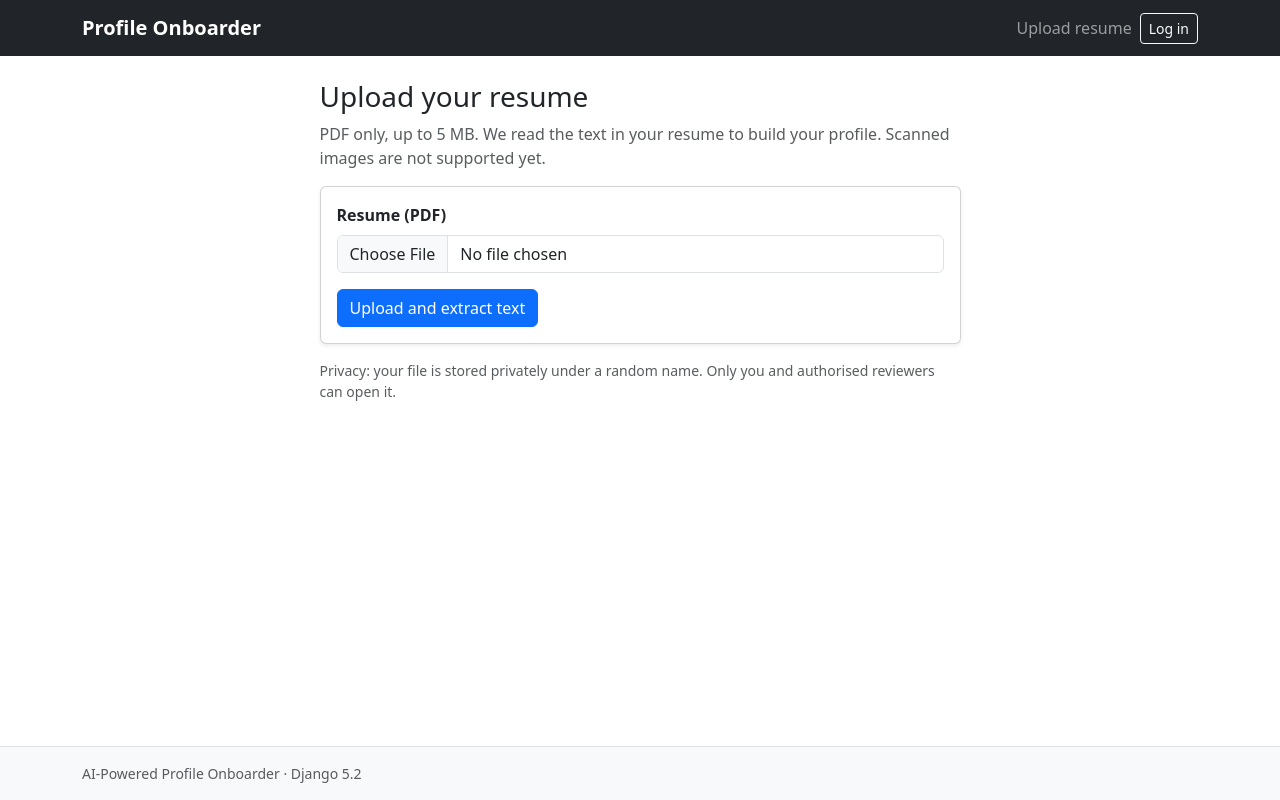
After one commit to UpparaAbhilash/ai-profile-onboarder, a Django app: page /resumes/upload/ in a window 1280 px wide. The commit adds this page. Run offline with Django 5.2, Linux system fonts and the light colour scheme; parts of the project's set-up code (start-up, migrations or seed data) failed here and were passed over.

Commit message:
Phase 4B: resume upload page, storage, duplicate detection, protected download

```diff
--- a/config/urls.py
+++ b/config/urls.py
@@ -1,15 +1,13 @@
 """Root URL configuration: maps URL paths to views."""
 from django.contrib import admin
-from django.urls import path
+from django.urls import include, path
 from django.views.generic import TemplateView
 
 urlpatterns = [
-    # Home page: a simple view that just renders a template.
     path("", TemplateView.as_view(template_name="home.html"), name="home"),
-    # Django's built-in admin site.
+    path("resumes/", include("resumes.urls")),
     path("admin/", admin.site.urls),
 ]
 
-# NOTE: we intentionally do NOT serve MEDIA files (uploaded resumes) here.
-# Resumes contain personal data and will be served only through views
-# that check the user's permissions (Phase 4).
+# NOTE: MEDIA files (uploaded resumes) are intentionally NOT served here.
+# Resumes are only delivered through resumes:download, which checks permissions.
--- /dev/null
+++ b/resumes/forms.py
@@ -0,0 +1,23 @@
+"""Upload form for resumes."""
+from django import forms
+
+from .services.pdf_validation import ResumeValidationError, validate_resume_file
+
+
+class ResumeUploadForm(forms.Form):
+    file = forms.FileField(
+        label="Resume (PDF)",
+        widget=forms.FileInput(attrs={"accept": ".pdf,application/pdf", "class": "form-control"}),
+    )
+
+    def __init__(self, *args, **kwargs):
+        super().__init__(*args, **kwargs)
+        self.validated_pdf = None
+
+    def clean_file(self):
+        uploaded = self.cleaned_data["file"]
+        try:
+            self.validated_pdf = validate_resume_file(uploaded)
+        except ResumeValidationError as exc:
+            raise forms.ValidationError(str(exc)) from exc
+        return uploaded
--- a/resumes/models.py
+++ b/resumes/models.py
@@ -20,6 +20,7 @@ class Resume(models.Model):
     class Status(models.TextChoices):
         UPLOADED = "uploaded", "Uploaded"
         PROCESSING = "processing", "Processing"
+        EXTRACTED = "extracted", "Text extracted"
         PARSED = "parsed", "Parsed"
         FAILED = "failed", "Failed"
 
--- /dev/null
+++ b/resumes/permissions.py
@@ -0,0 +1,41 @@
+"""Who may see which resume. Every resume view must use these helpers."""
+from .models import Resume
+
+SESSION_KEY = "uploaded_resume_ids"
+MAX_REMEMBERED_UPLOADS = 20
+
+
+def session_resume_ids(request) -> list[int]:
+    return request.session.get(SESSION_KEY, [])
+
+
+def remember_upload(request, resume: Resume) -> None:
+    """Remember in the session that this browser uploaded the resume."""
+    ids = session_resume_ids(request)
+    if resume.pk not in ids:
+        ids.append(resume.pk)
+    request.session[SESSION_KEY] = ids[-MAX_REMEMBERED_UPLOADS:]  # reassign so Django saves it
+
+
+def can_access_resume(request, resume: Resume) -> bool:
+    user = request.user
+    if user.is_authenticated:
+        if user.has_perm("resumes.view_resume"):  # superusers and authorised reviewers
+            return True
+        if resume.owner_id == user.pk:
+            return True
+    return resume.pk in session_resume_ids(request)
+
+
+def find_duplicate_upload(request, sha256: str):
+    """Return an earlier upload of the same file by the SAME person, if any.
+
+    We only look at the current user's / session's own uploads, so nobody can
+    discover whether someone else uploaded a particular file.
+    """
+    same_file = Resume.objects.filter(sha256=sha256)
+    if request.user.is_authenticated:
+        own = same_file.filter(owner=request.user).first()
+        if own:
+            return own
+    return same_file.filter(pk__in=session_resume_ids(request)).first()
--- /dev/null
+++ b/resumes/services/resume_intake.py
@@ -0,0 +1,64 @@
+"""Create Resume records from validated uploads and extract their text."""
+import logging
+from pathlib import Path
+
+from django.core.files.base import ContentFile
+from django.db import transaction
+
+from ..models import Resume
+from .pdf_extraction import ExtractionError, extract_text
+from .pdf_validation import ValidatedPDF
+
+logger = logging.getLogger(__name__)
+
+SCANNED_PDF_MESSAGE = (
+    "This PDF looks like a scanned image and contains almost no selectable text. "
+    "Please upload a PDF exported from Word, Google Docs or a similar editor."
+)
+
+
+def safe_original_filename(name: str) -> str:
+    """Keep only the file name (no folder parts) and limit its length."""
+    return Path(name).name[:255] or "resume.pdf"
+
+
+def create_resume(validated: ValidatedPDF, original_filename: str, owner=None) -> Resume:
+    """Store the PDF, create the database row and extract the text."""
+    resume = Resume(
+        owner=owner,
+        original_filename=safe_original_filename(original_filename),
+        file_size=validated.size,
+        sha256=validated.sha256,
+        page_count=validated.page_count,
+        status=Resume.Status.PROCESSING,
+    )
+
+    # Write the file to disk under a random name (see resume_upload_path).
+    # save=False: the database row is written in the next step.
+    resume.file.save("upload.pdf", ContentFile(validated.data), save=False)
+    try:
+        with transaction.atomic():
+            resume.save()
+    except Exception:
+        resume.file.delete(save=False)  # never leave an orphan file on disk
+        raise
+
+    try:
+        result = extract_text(validated.data)
+    except ExtractionError:
+        logger.exception("Text extraction failed for resume id=%s", resume.pk)
+        resume.status = Resume.Status.FAILED
+        resume.error_message = "We could not read the text in this PDF."
+    else:
+        resume.extracted_text = result.text
+        resume.page_count = result.page_count
+        if result.needs_ocr:
+            resume.status = Resume.Status.FAILED
+            resume.error_message = SCANNED_PDF_MESSAGE
+        else:
+            resume.status = Resume.Status.EXTRACTED
+
+    resume.save(
+        update_fields=["extracted_text", "page_count", "status", "error_message", "updated_at"]
+    )
+    return resume
--- /dev/null
+++ b/resumes/templates/resumes/upload.html
@@ -0,0 +1,41 @@
+{% extends "base.html" %}
+
+{% block title %}Upload resume · Profile Onboarder{% endblock %}
+
+{% block content %}
+<div class="row justify-content-center">
+    <div class="col-lg-7">
+        <h1 class="h3 mb-2">Upload your resume</h1>
+        <p class="text-muted">
+            PDF only, up to {{ max_mb }} MB. We read the text in your resume to build your profile.
+            Scanned images are not supported yet.
+        </p>
+
+        <div class="card shadow-sm">
+            <div class="card-body">
+                <!-- enctype is REQUIRED for file uploads -->
+                <form method="post" enctype="multipart/form-data" novalidate>
+                    {% csrf_token %}
+
+                    <div class="mb-3">
+                        <label for="{{ form.file.id_for_label }}" class="form-label fw-semibold">
+                            {{ form.file.label }}
+                        </label>
+                        {{ form.file }}
+                        {% for error in form.file.errors %}
+                            <div class="invalid-feedback d-block">{{ error }}</div>
+                        {% endfor %}
+                    </div>
+
+                    <button type="submit" class="btn btn-primary">Upload and extract text</button>
+                </form>
+            </div>
+        </div>
+
+        <p class="small text-muted mt-3 mb-0">
+            Privacy: your file is stored privately under a random name. Only you and authorised
+            reviewers can open it.
+        </p>
+    </div>
+</div>
+{% endblock %}
--- /dev/null
+++ b/resumes/urls.py
@@ -0,0 +1,11 @@
+from django.urls import path
+
+from . import views
+
+app_name = "resumes"
+
+urlpatterns = [
+    path("upload/", views.upload_resume, name="upload"),
+    path("<int:pk>/", views.resume_detail, name="detail"),
+    path("<int:pk>/download/", views.download_resume, name="download"),
+]
--- a/resumes/views.py
+++ b/resumes/views.py
@@ -1,3 +1,81 @@
-from django.shortcuts import render
+"""Resume upload, result page and protected download."""
+from django.conf import settings
+from django.contrib import messages
+from django.http import FileResponse, Http404
+from django.shortcuts import get_object_or_404, redirect, render
+from django.views.decorators.cache import never_cache
+from django.views.decorators.http import require_GET, require_http_methods
 
-# Create your views here.
+from .forms import ResumeUploadForm
+from .models import Resume
+from .permissions import can_access_resume, find_duplicate_upload, remember_upload
+from .services.resume_intake import create_resume
+
+PREVIEW_CHARS = 1500
+
+
+@require_http_methods(["GET", "POST"])
+def upload_resume(request):
+    if request.method == "POST":
+        form = ResumeUploadForm(request.POST, request.FILES)
+        if form.is_valid():
+            validated = form.validated_pdf
+
+            duplicate = find_duplicate_upload(request, validated.sha256)
+            if duplicate:
+                messages.info(request, "You already uploaded this file. Showing your earlier upload.")
+                return redirect("resumes:detail", pk=duplicate.pk)
+
+            owner = request.user if request.user.is_authenticated else None
+            resume = create_resume(validated, form.cleaned_data["file"].name, owner=owner)
+            remember_upload(request, resume)
+
+            if resume.status == Resume.Status.FAILED:
+                messages.warning(request, resume.error_message)
+            else:
+                messages.success(request, "Your resume was uploaded and its text was extracted.")
+            return redirect("resumes:detail", pk=resume.pk)
+    else:
+        form = ResumeUploadForm()
+
+    return render(
+        request,
+        "resumes/upload.html",
+        {"form": form, "max_mb": settings.RESUME_MAX_UPLOAD_MB},
+    )
+
+
+def get_accessible_resume(request, pk: int) -> Resume:
+    """Return the resume, or 404 if it does not exist OR the user may not see it."""
+    resume = get_object_or_404(Resume, pk=pk)
+    if not can_access_resume(request, resume):
+        raise Http404("Resume not found.")
+    return resume
+
+
+@never_cache
+@require_GET
+def resume_detail(request, pk):
+    resume = get_accessible_resume(request, pk)
+    preview = resume.extracted_text[:PREVIEW_CHARS]
+    return render(
+        request,
+        "resumes/detail.html",
+        {
+            "resume": resume,
+            "preview": preview,
+            "preview_truncated": len(resume.extracted_text) > PREVIEW_CHARS,
+        },
+    )
+
+
+@never_cache
+@require_GET
+def download_resume(request, pk):
+    resume = get_accessible_resume(request, pk)
+    return FileResponse(
+        resume.file.open("rb"),
+        as_attachment=True,
+        filename=resume.original_filename,
+        content_type="application/pdf",
+    )
--- a/templates/base.html
+++ b/templates/base.html
@@ -24,6 +24,9 @@
 
             <div class="collapse navbar-collapse" id="mainNav">
                 <ul class="navbar-nav ms-auto align-items-lg-center">
+                    <li class="nav-item">
+                        <a class="nav-link" href="{% url 'resumes:upload' %}">Upload resume</a>
+                    </li>
                     {% if user.is_authenticated %}
                         {% if user.is_staff %}
                             <li class="nav-item">
--- a/templates/home.html
+++ b/templates/home.html
@@ -8,6 +8,7 @@
     <p class="lead mb-0">
         Upload a PDF resume and get a structured, editable candidate profile in minutes.
     </p>
+        <a class="btn btn-primary mt-3" href="{% url 'resumes:upload' %}">Upload your resume</a>
 </div>
 
 <h2 class="h5 mb-3">How it works</h2>
```
Also changed, not shown: resumes/templates/resumes/detail.html (added, +55 -0 lines), resumes/tests.py (+120 -5 lines), README.md, resumes/migrations/0002_alter_resume_status.py (added).
